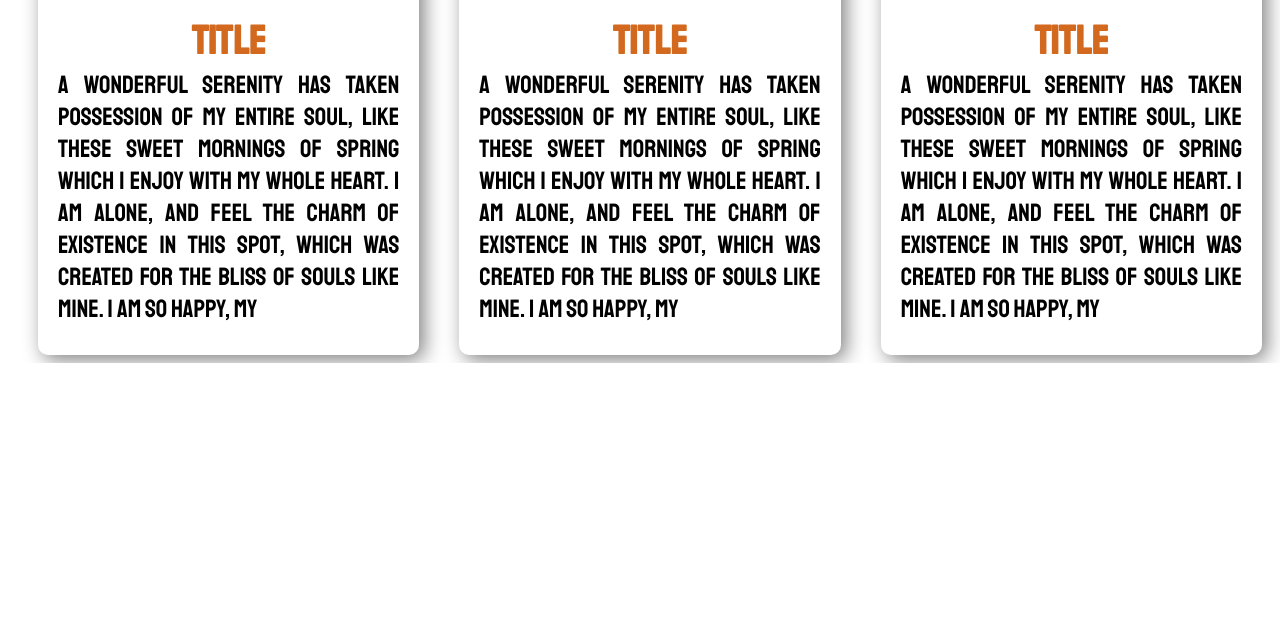
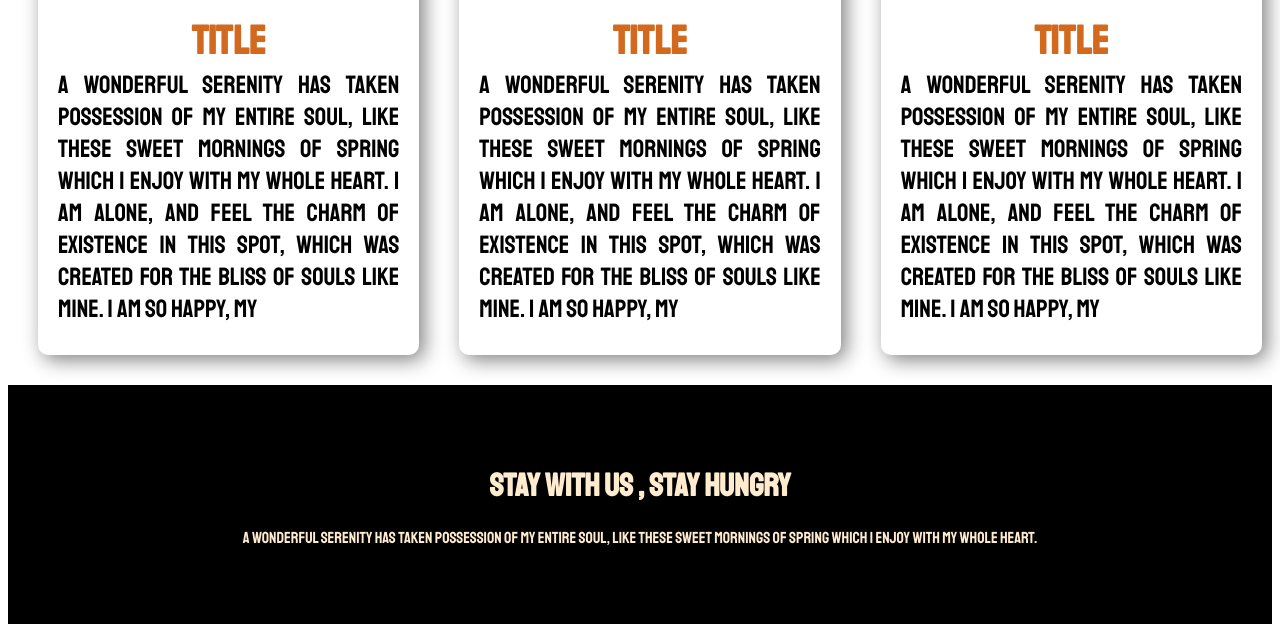
Before and after one commit to Yousuf-Mohammad/Foody-buddy, a plain HTML site: page index.html in a window 1280 px wide. Shown: the part 694-1326 px from the top of the page. Before the commit the page ends 1057 px from the top, so only its background shows below. Drawn offline with Linux system fonts and the light colour scheme.

Commit message:
down part

```diff
--- a/index.html
+++ b/index.html
@@ -48,6 +48,11 @@
 
         </div>
     </section>
+    <footer>
+        <h1>Stay with us , Stay Hungry </h1>
+        <p>A wonderful serenity has taken possession of my entire soul, like these sweet mornings of spring which I
+            enjoy with my whole heart. </p>
+    </footer>
 
 </body>
 
--- a/style.css
+++ b/style.css
@@ -24,6 +24,7 @@ body{
     padding-left: 10px;
     padding-right: 10px;
     padding-top: 20px;
+    margin-bottom: 30px;
 
 
 }
@@ -48,4 +49,18 @@ body{
     text-align: justify;
     padding-left: 10px;
     padding-right: 10px;
+
 }
+footer{
+    padding: 60px;
+    background-color: black;
+}
+footer h1{
+    color: blanchedalmond;
+    text-align: center;
+
+}
+footer p{
+    color: blanchedalmond;
+    text-align: center;
+}
```
